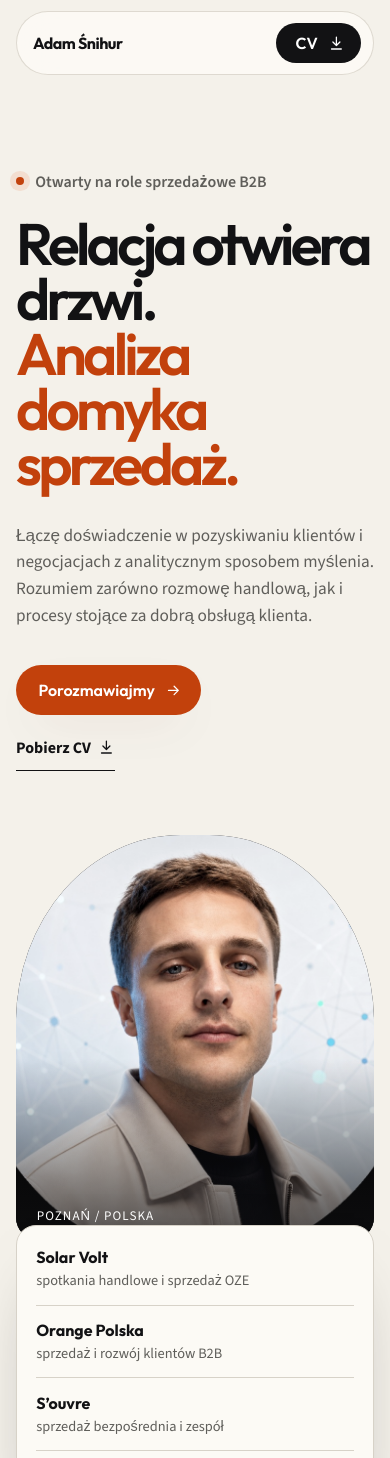
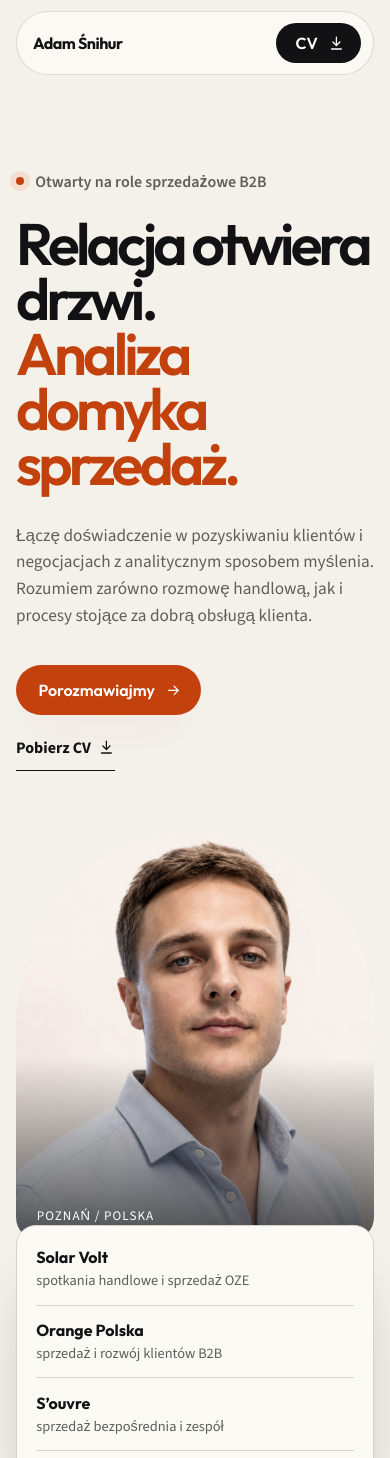
Before and after one commit to adamsnihur/adam-snihur-sales-portfolio, a React (Vite) app: page / in a window 390 px wide. Shown: the top 1458 px of the page. Built offline with nearby package versions, Linux system fonts and the light colour scheme.

Commit message:
feat: integrate sales portrait and responsive layout

```diff
--- a/src/components/HomePage.tsx
+++ b/src/components/HomePage.tsx
@@ -37,7 +37,7 @@ export function HomePage() {
 
           <aside className="hero-proof" aria-label="Najważniejsze doświadczenia" data-reveal>
             <div className="portrait-wrap">
-              <img src="./adam-snihur-main-portfolio.jpg" alt="Portret Adama Śnihura" width="900" height="900" />
+              <img src="./adam-snihur-sales-portrait.png" alt="Portret Adama Śnihura" width="971" height="1619" />
               <span className="portrait-label">Poznań / Polska</span>
             </div>
             <div className="proof-list">
--- a/src/styles.css
+++ b/src/styles.css
@@ -87,9 +87,9 @@ h1 em { color: var(--accent); font-style: normal; }
 .text-link { display: inline-flex; align-items: center; gap: .45rem; padding: .7rem 0; font-weight: 700; border-bottom: 1px solid var(--ink); }
 
 .hero-proof { position: relative; padding-top: 2.5rem; }
-.portrait-wrap { position: relative; width: min(100%, 390px); margin-left: auto; aspect-ratio: .88; overflow: hidden; border-radius: 46% 46% 1.5rem 1.5rem; background: var(--ink); }
+.portrait-wrap { position: relative; width: min(100%, 390px); margin-left: auto; aspect-ratio: .88; overflow: hidden; border-radius: 46% 46% 1.5rem 1.5rem; background: var(--surface); }
 .portrait-wrap::after { content: ""; position: absolute; inset: 0; background: linear-gradient(180deg, transparent 55%, rgba(18,18,20,.72)); }
-.portrait-wrap img { width: 100%; height: 100%; object-fit: cover; object-position: center 40%; filter: saturate(.82) contrast(1.02); transform: scale(1.08); }
+.portrait-wrap img { width: 100%; height: 100%; object-fit: cover; object-position: center 35%; filter: saturate(.82) contrast(1.02); transform: scale(1.02); }
 .portrait-label { position: absolute; z-index: 1; left: 1.3rem; bottom: 1.1rem; color: white; font-size: .82rem; letter-spacing: .08em; text-transform: uppercase; }
 .proof-list { position: relative; z-index: 2; width: calc(100% - 2rem); margin: -1rem 0 0 auto; background: var(--surface); border: 1px solid var(--line); border-radius: 1.25rem; padding: .4rem 1.2rem; box-shadow: 0 28px 70px -45px rgba(18,18,20,.65); }
 .proof-list div { display: grid; grid-template-columns: 1fr 1.65fr; gap: 1rem; padding: .9rem 0; border-bottom: 1px solid var(--line); }
```
